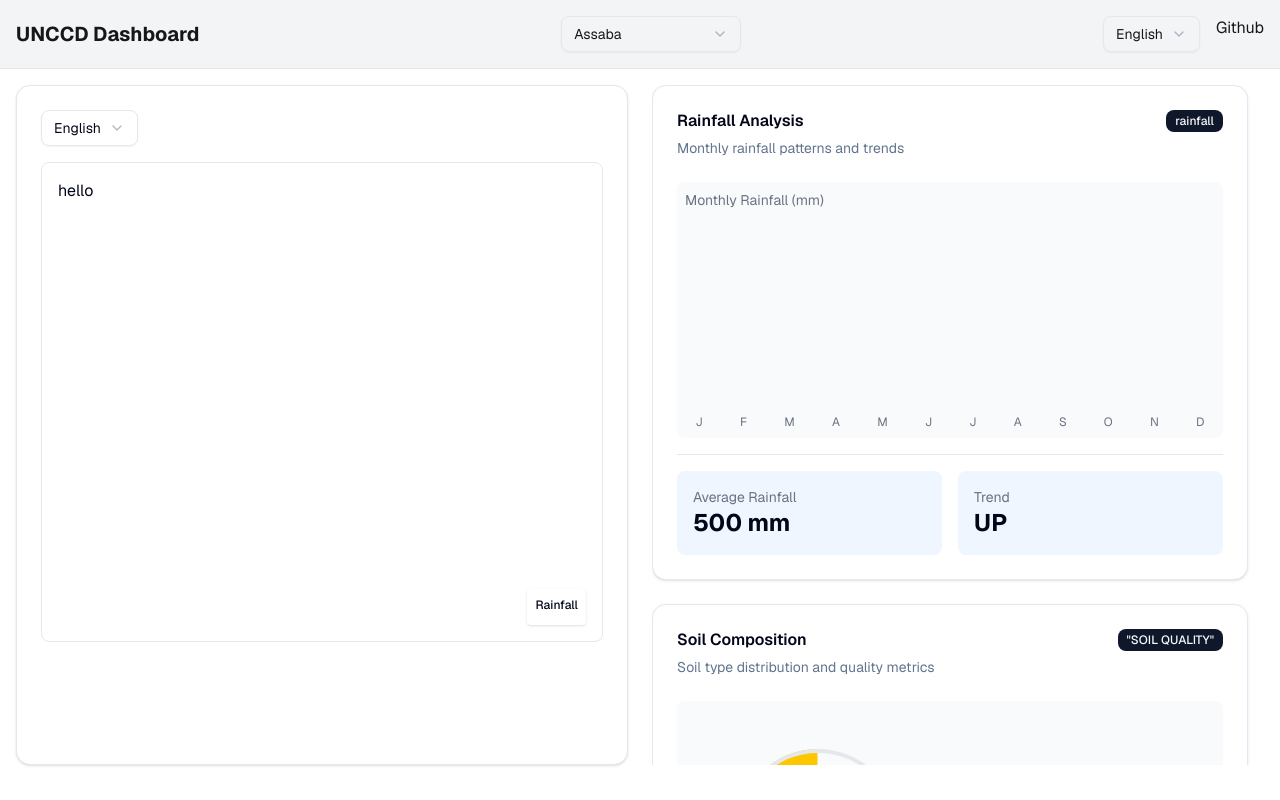
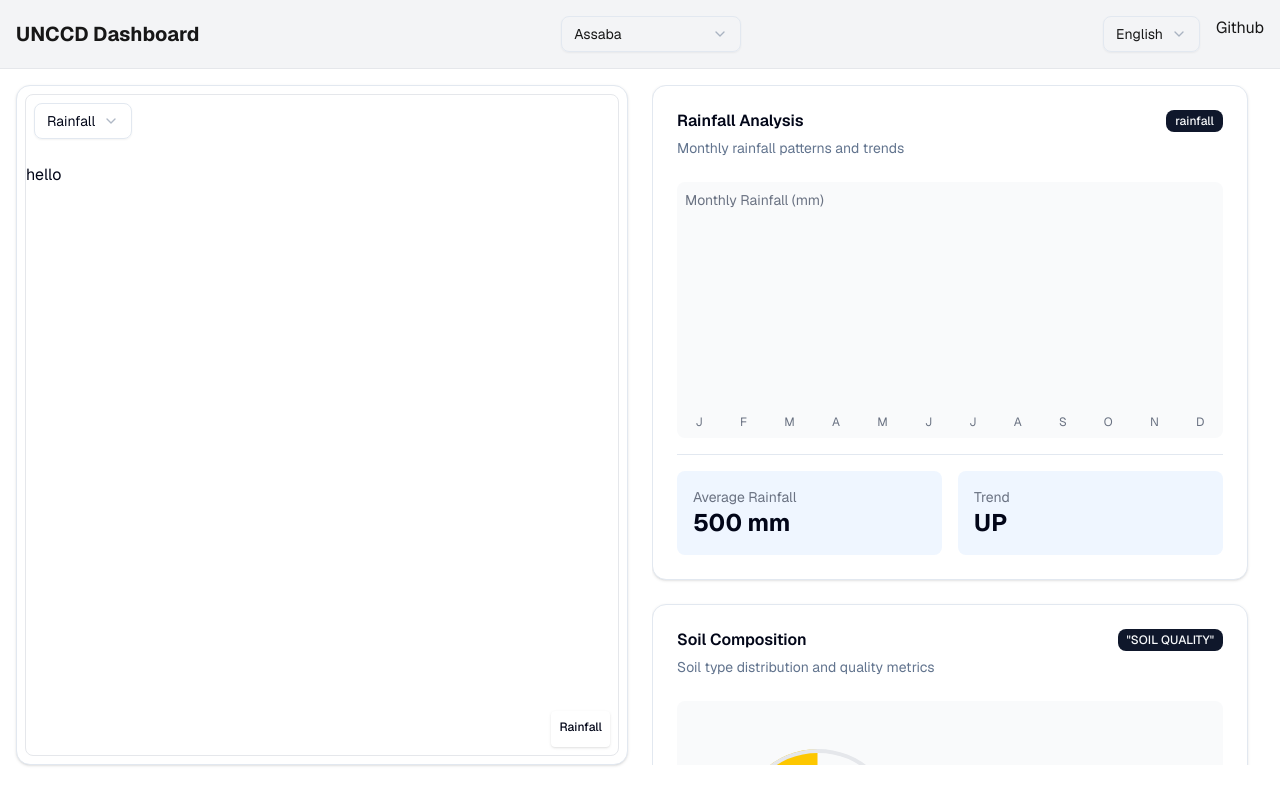
Before and after one commit to sirindudler/STARTHack25-G20-UNCCD-Case, a Next.js app in the folder unccd-dashboard/: page / in a window 1280 px wide. Built offline with nearby package versions, Linux system fonts and the light colour scheme.

Commit message:
Update index.tsx

```diff
--- a/unccd-dashboard/pages/index.tsx
+++ b/unccd-dashboard/pages/index.tsx
@@ -122,34 +122,33 @@ export default function Home() {
         <div className="flex flex-col lg:flex-row gap-6">
           {/* Left side - Map Section with Tabs */}
           <div className="lg:w-1/2 w-full h-[70vh] lg:h-[85vh]">
-            <Card className="h-full">
-              <CardContent className="h-[calc(100%-100px)]">
-              <Select defaultValue="eng" >
-              <SelectTrigger className="mb-4">
-                <SelectValue>English</SelectValue>
-              </SelectTrigger>
-              <SelectContent>
-                <SelectItem value="eng">English</SelectItem>
-                <SelectItem value="fr">français</SelectItem>
-                <SelectItem value="arb">System</SelectItem>
-              </SelectContent>
-            </Select>
-
-
-                {/* Map Mockup */}
-                <div className="relative w-full h-[calc(100%-50px)] rounded-md overflow-hidden border border-gray-200">
+          <Card className="h-full relative">
+              {/* Map Mockup */}
+              <div className="absolute inset-0 rounded-md overflow-hidden border border-gray-200 m-2 flex flex-col border-gray-200">
+                <div className="z-10 m-2">
+                  <Select defaultValue="eng">
+                    <SelectTrigger className="mb-4">
+                      <SelectValue>Rainfall</SelectValue>
+                    </SelectTrigger>
+                    <SelectContent>
+                      <SelectItem value="eng">Rainfall</SelectItem>
+                      <SelectItem value="fr">NDVI</SelectItem>
+                      <SelectItem value="arb">Soil Quality</SelectItem>
+                    </SelectContent>
+                  </Select>
+                </div>
+                <div className="relative flex-grow">
                   {/* Static Map Mockup with colored regions */}
-                  <div className="absolute inset-0 grid grid-cols-2 grid-rows-3 gap-2 p-4">
+                  <div className="absolute inset-0 grid grid-cols-2 grid-rows-3 gap-2">
                     hello
                   </div>
-
                   {/* Map Legend */}
-                  <div className="absolute bottom-4 right-4 bg-white p-2 rounded shadow">
+                  <div className="absolute bottom-0 right-0 bg-white p-2 rounded shadow m-2">
                     <p className="text-xs font-medium mb-1">Rainfall </p>
                     <div className="flex items-center gap-2"></div>
                   </div>
                 </div>
-              </CardContent>
+              </div>
             </Card>
           </div>
 
```
